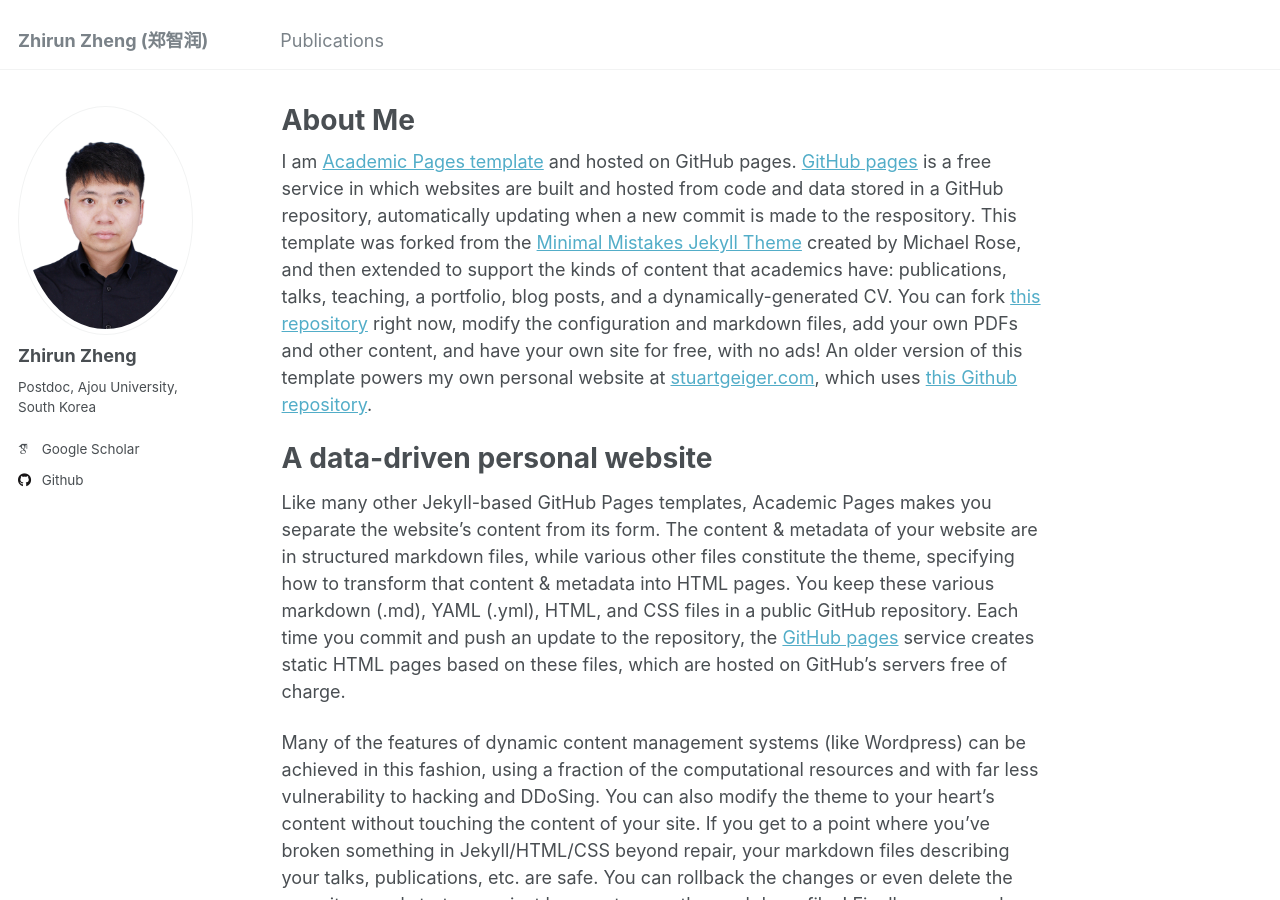
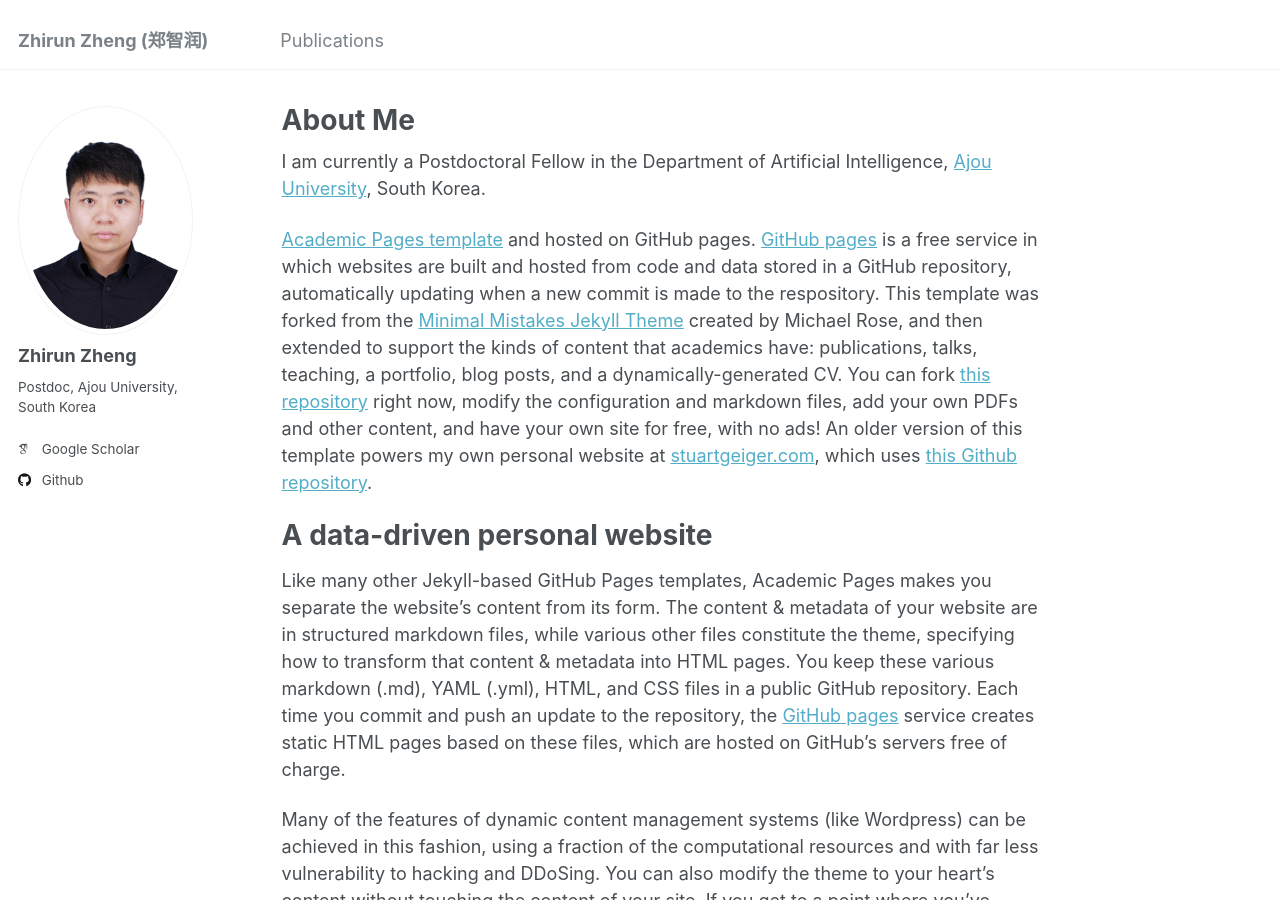
Before and after one commit to zhengzhirun/EN, a Jekyll site: the page built from _pages/about.md, in a window 1280 px wide and 900 px high. Built offline with Jekyll 4.4.1, drawn with Linux system fonts in a browser that asks for light colours; some web fonts are replaced.

Commit message:
Update about.md

```diff
--- a/_pages/about.md
+++ b/_pages/about.md
@@ -7,7 +7,9 @@ redirect_from:
   - /about.html
 ---
 
-I am [Academic Pages template](https://github.com/academicpages/academicpages.github.io) and hosted on GitHub pages. [GitHub pages](https://pages.github.com) is a free service in which websites are built and hosted from code and data stored in a GitHub repository, automatically updating when a new commit is made to the respository. This template was forked from the [Minimal Mistakes Jekyll Theme](https://mmistakes.github.io/minimal-mistakes/) created by Michael Rose, and then extended to support the kinds of content that academics have: publications, talks, teaching, a portfolio, blog posts, and a dynamically-generated CV. You can fork [this repository](https://github.com/academicpages/academicpages.github.io) right now, modify the configuration and markdown files, add your own PDFs and other content, and have your own site for free, with no ads! An older version of this template powers my own personal website at [stuartgeiger.com](http://stuartgeiger.com), which uses [this Github repository](https://github.com/staeiou/staeiou.github.io).
+I am currently a Postdoctoral Fellow in the Department of Artificial Intelligence, [Ajou University](https://www.ajou.ac.kr/en/index.do), South Korea.
+
+[Academic Pages template](https://github.com/academicpages/academicpages.github.io) and hosted on GitHub pages. [GitHub pages](https://pages.github.com) is a free service in which websites are built and hosted from code and data stored in a GitHub repository, automatically updating when a new commit is made to the respository. This template was forked from the [Minimal Mistakes Jekyll Theme](https://mmistakes.github.io/minimal-mistakes/) created by Michael Rose, and then extended to support the kinds of content that academics have: publications, talks, teaching, a portfolio, blog posts, and a dynamically-generated CV. You can fork [this repository](https://github.com/academicpages/academicpages.github.io) right now, modify the configuration and markdown files, add your own PDFs and other content, and have your own site for free, with no ads! An older version of this template powers my own personal website at [stuartgeiger.com](http://stuartgeiger.com), which uses [this Github repository](https://github.com/staeiou/staeiou.github.io).
 
 A data-driven personal website
 ======
```
